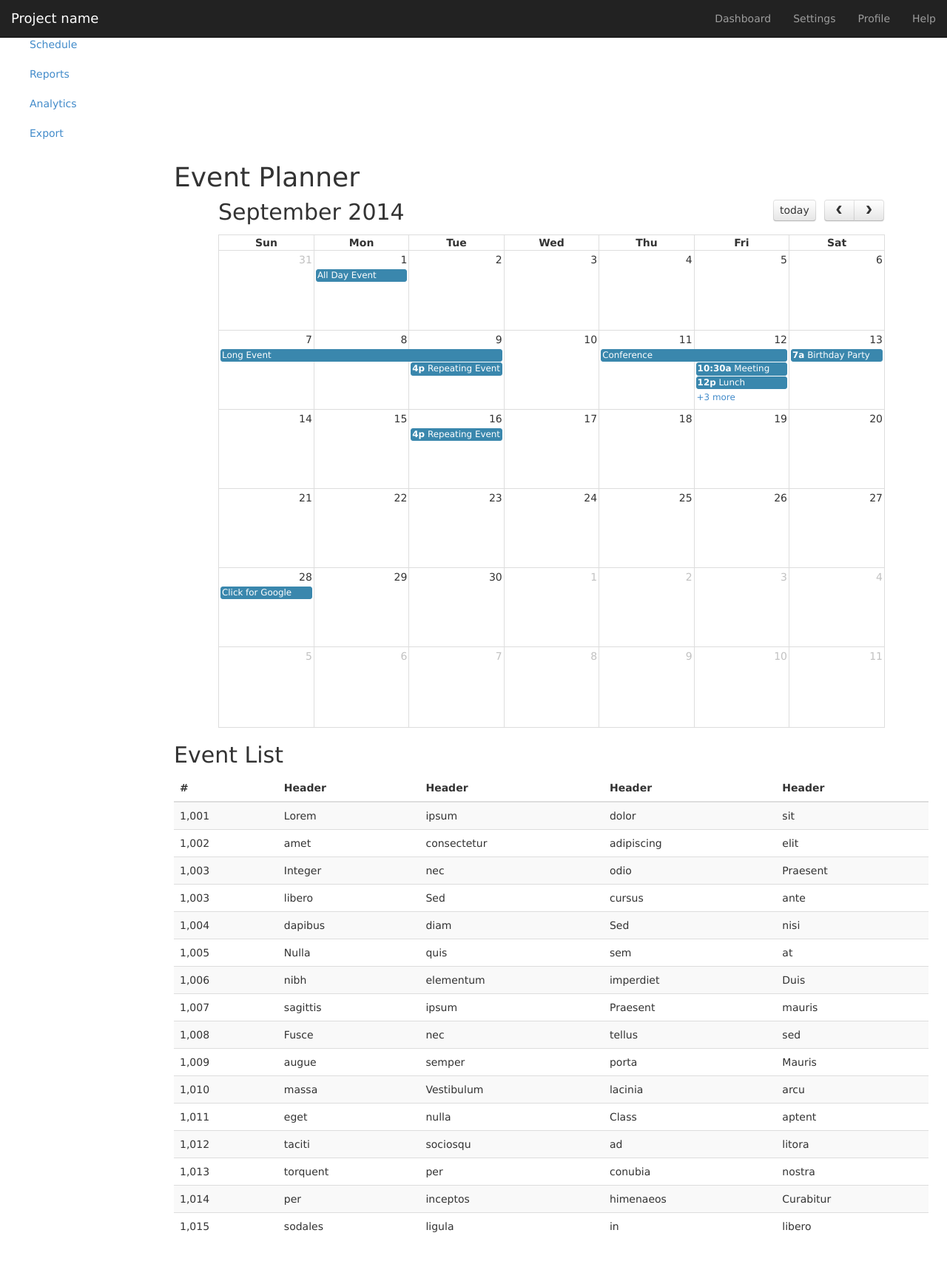
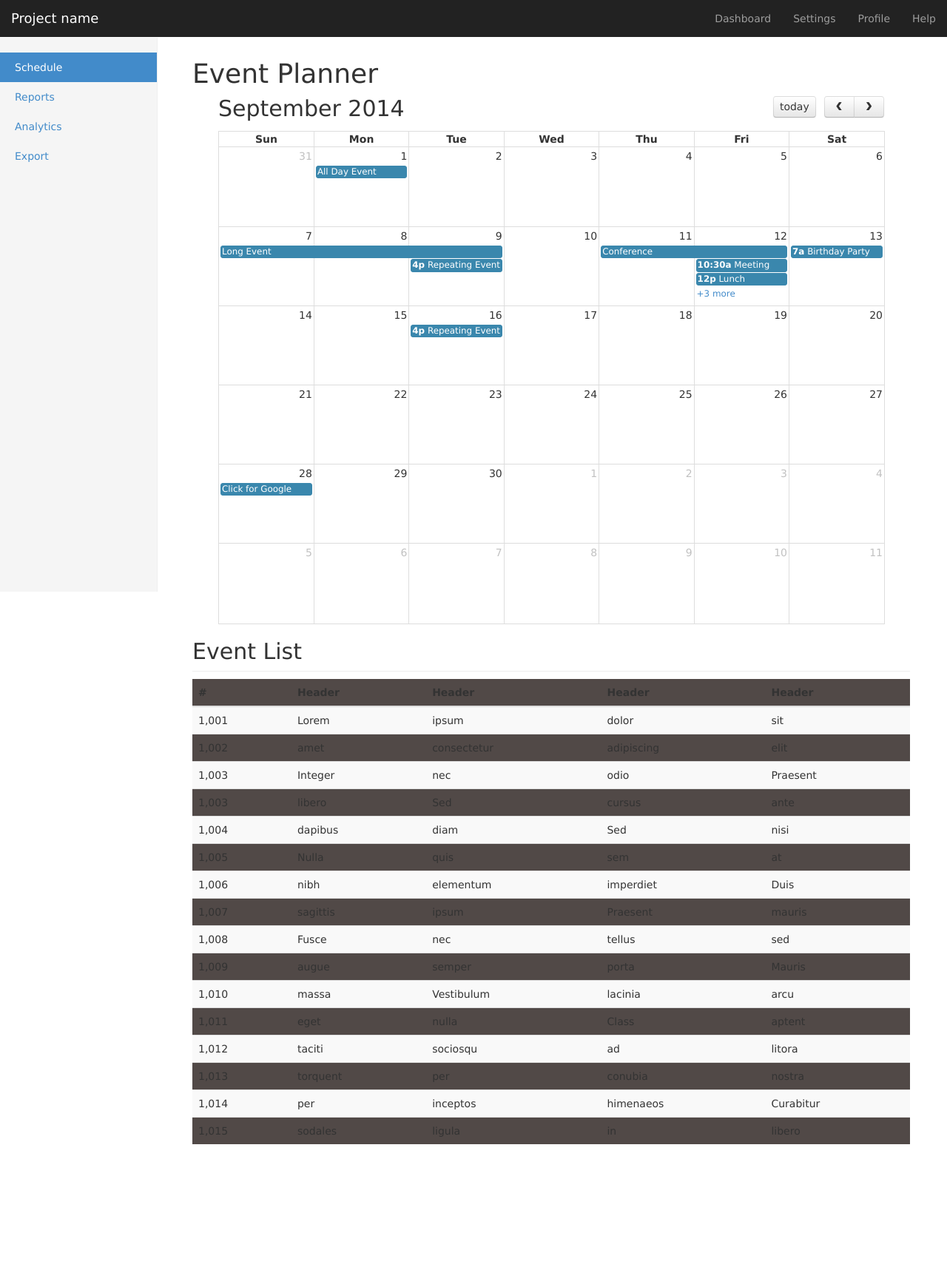
Before and after one commit to frenchbread/iceberg, a Django app: template app/templates/cal.html in a window 1280 px wide. Shown: the whole page at 74% size. After the commit the page ends 1547 px from the top, so only its background shows below. Run offline with Django 3.2, Linux system fonts and the light colour scheme; the template is opened without the code that fills it, so the values that code supplies are empty; parts of the project's set-up code (start-up, migrations or seed data) failed here and were passed over; some libraries are stand-ins or nearby versions.

Commit message:
added missing css file

```diff
--- a/app/templates/cal.html
+++ b/app/templates/cal.html
@@ -14,7 +14,7 @@
     <link href="{{STATIC_URL}}css/bootstrap.min.css" rel="stylesheet">
 
     <!-- Custom styles for this template -->
-    <link href="dashboard.css" rel="stylesheet">
+    <link href="{{STATIC_URL}}css/dashboard.css" rel="stylesheet">
 
     <!-- HTML5 shim and Respond.js for IE8 support of HTML5 elements and media queries -->
     <!--[if lt IE 9]>
--- /dev/null
+++ b/iceberg/static/css/dashboard.css
@@ -0,0 +1,112 @@
+/*
+ * Base structure
+ */
+
+/* Move down content because we have a fixed navbar that is 50px tall */
+body {
+  padding-top: 50px;
+
+}
+
+
+/*
+ * Global add-ons
+ */
+
+.sub-header {
+  padding-bottom: 10px;
+  border-bottom: 1px solid #eee;
+}
+
+/*
+ * Top navigation
+ * Hide default border to remove 1px line.
+ */
+.navbar-fixed-top {
+  border: 0;
+}
+
+/*
+ * Sidebar
+ */
+
+/* Hide for mobile, show later */
+.sidebar {
+  display: none;
+}
+@media (min-width: 768px) {
+  .sidebar {
+    position: fixed;
+    top: 51px;
+    bottom: 0;
+    left: 0;
+    z-index: 1000;
+    display: block;
+    padding: 20px;
+    overflow-x: hidden;
+    overflow-y: auto; /* Scrollable contents if viewport is shorter than content. */
+    background-color: #f5f5f5;
+    border-right: 1px solid #eee;
+  }
+}
+
+/* Sidebar navigation */
+.nav-sidebar {
+  margin-right: -21px; /* 20px padding + 1px border */
+  margin-bottom: 20px;
+  margin-left: -20px;
+}
+.nav-sidebar > li > a {
+  padding-right: 20px;
+  padding-left: 20px;
+}
+.nav-sidebar > .active > a,
+.nav-sidebar > .active > a:hover,
+.nav-sidebar > .active > a:focus {
+  color: #fff;
+  background-color: #428bca;
+}
+
+
+/*
+ * Main content
+ */
+
+.main {
+  padding: 20px;
+}
+@media (min-width: 768px) {
+  .main {
+    padding-right: 40px;
+    padding-left: 40px;
+  }
+}
+.main .page-header {
+  margin-top: 0;
+}
+
+
+/*
+ * Placeholder dashboard ideas
+ */
+
+.placeholders {
+  margin-bottom: 30px;
+  text-align: center;
+}
+.placeholders h4 {
+  margin-bottom: 0;
+}
+.placeholder {
+  margin-bottom: 20px;
+}
+.placeholder img {
+  display: inline-block;
+  border-radius: 50%;
+}
+
+/* Custom table properties*/
+.table-striped {
+  background-color: #514947;
+
+}
--- a/iceberg/urls.py
+++ b/iceberg/urls.py
@@ -1,6 +1,7 @@
 from django.conf.urls import patterns, include, url
 from django.contrib import admin
 from app.views import home, cal
+from iceberg import settings
 
 admin.autodiscover()
 
@@ -11,3 +12,7 @@ urlpatterns = patterns('',
 
     url(r'^admin/', include(admin.site.urls)),
 )
+
+urlpatterns += patterns('',
+        (r'^static/(?P<path>.*)$', 'django.views.static.serve', {'document_root': settings.STATIC_ROOT}),
+    )
```
Also changed, not shown: 1 other file.
